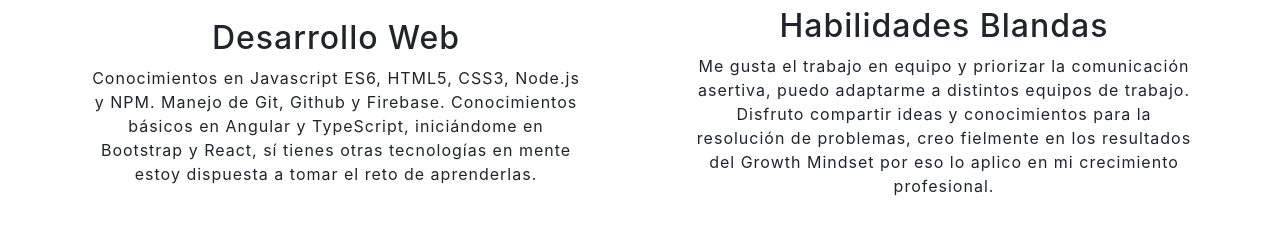
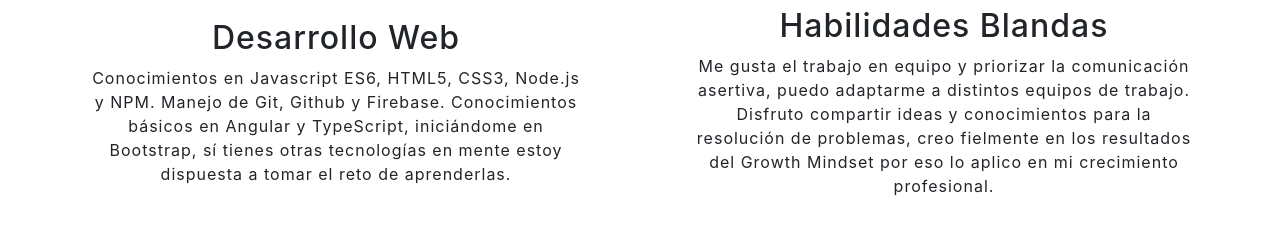
Before and after one commit to Karen753/PORTAFOLIO, a website with bundled scripts: page index.html in a window 1280 px wide. Shown: the part 2036-2272 px from the top of the page. Built offline with nearby package versions, Linux system fonts and the light colour scheme.

Commit message:
cambios de texto

```diff
--- a/index.html
+++ b/index.html
@@ -101,7 +101,7 @@
                   <img src="img/habilities.png" style="width:50px; height:50px;margin-left: auto; margin-right:auto; display:block" class="img-fluid mb-3" alt="">
                   <h2 class="text-black text-center bold">Desarrollo Web</h2>
                   <p class="mb-10 text-black-70 text-center">
-                    Conocimientos en  Javascript ES6, HTML5, CSS3, Node.js y NPM. Manejo de Git, Github y Firebase. Conocimientos básicos en Angular y TypeScript, iniciándome en Bootstrap y React, sí tienes otras tecnologías en mente estoy dispuesta a tomar el reto de aprenderlas.
+                    Conocimientos en  Javascript ES6, HTML5, CSS3, Node.js y NPM. Manejo de Git, Github y Firebase. Conocimientos básicos en Angular y TypeScript, iniciándome en Bootstrap, sí tienes otras tecnologías en mente estoy dispuesta a tomar el reto de aprenderlas.
                   </p>
                 </div>
               </div>
```
